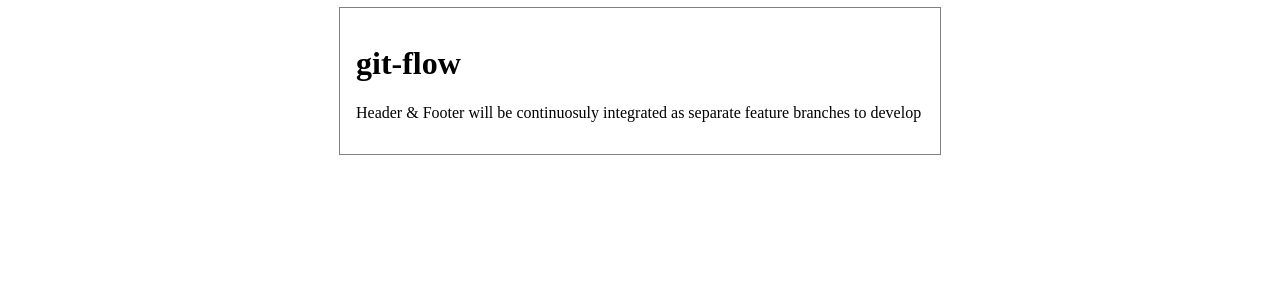
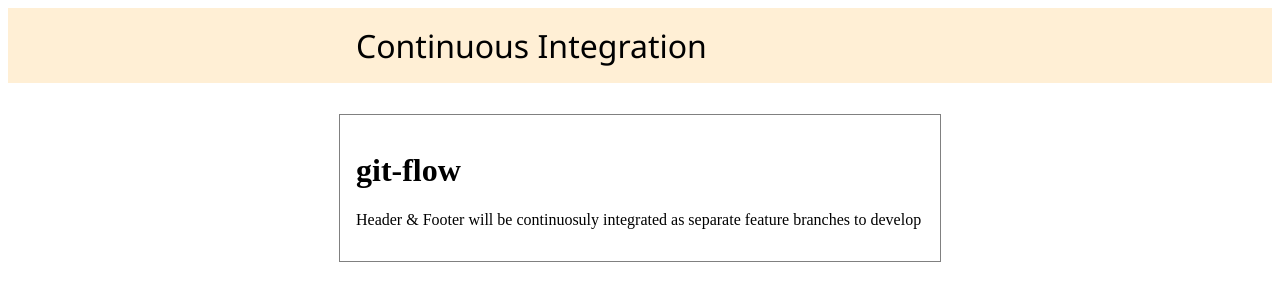
Before and after one commit to isaacBejarano/git-flow, a plain HTML site: page index.html in a window 1280 px wide. Drawn offline with Linux system fonts and the light colour scheme.

Commit message:
header added

```diff
--- a/index.html
+++ b/index.html
@@ -5,16 +5,32 @@
 		<meta name="viewport" content="width=device-width, initial-scale=1.0" />
 		<title>git-flow</title>
 		<style>
+			header {
+				font-size: 2rem;
+				font-family: "Segoe UI", Tahoma, Geneva, Verdana, sans-serif;
+				padding: 1rem;
+				background-color: papayawhip;
+			}
+			.header-title {
+				max-width: 568px;
+				margin: 0 auto;
+			}
 			main {
 				outline: 1px solid gray;
 				max-width: 568px;
-				margin: 0 auto;
+				margin: 2rem auto;
 				padding: 1rem;
 			}
 		</style>
 	</head>
 
 	<body>
+		<header>
+			<div class="header-title">
+				<span>Continuous Integration</span>
+			</div>
+		</header>
+
 		<main>
 			<h1>git-flow</h1>
 
```
